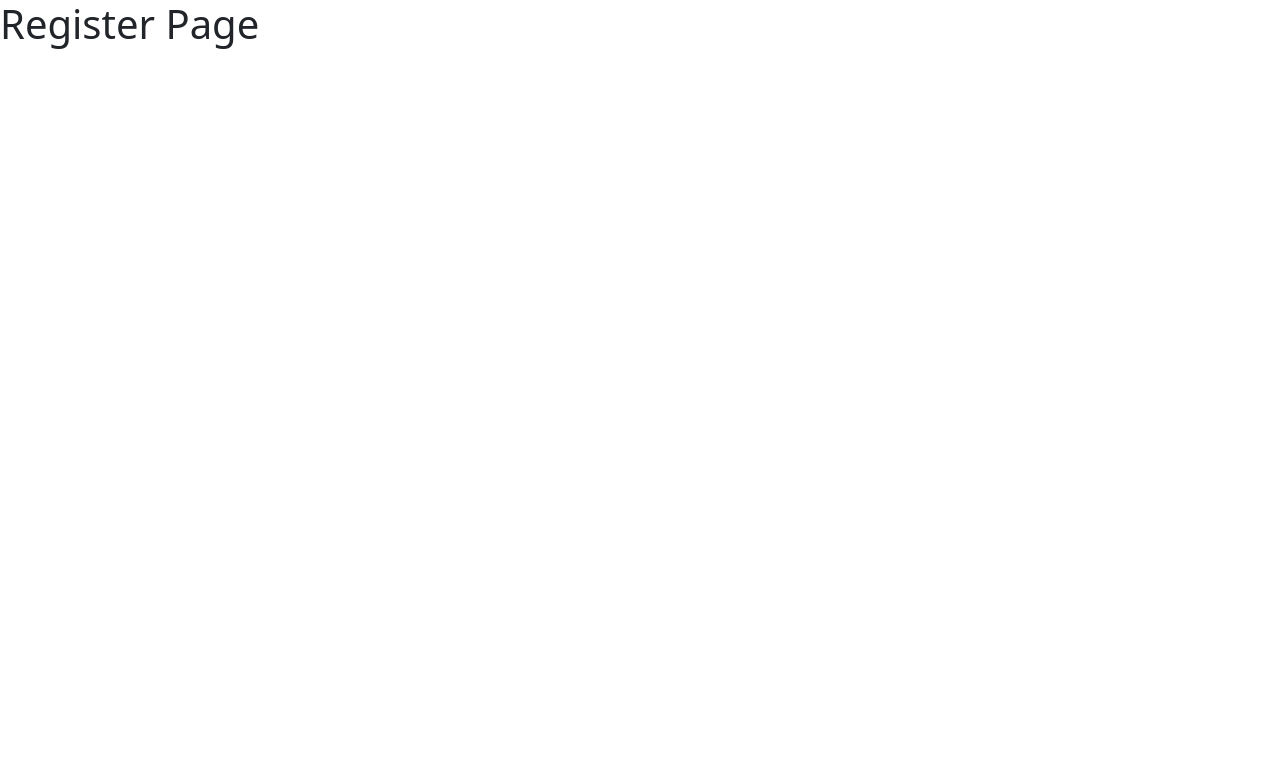
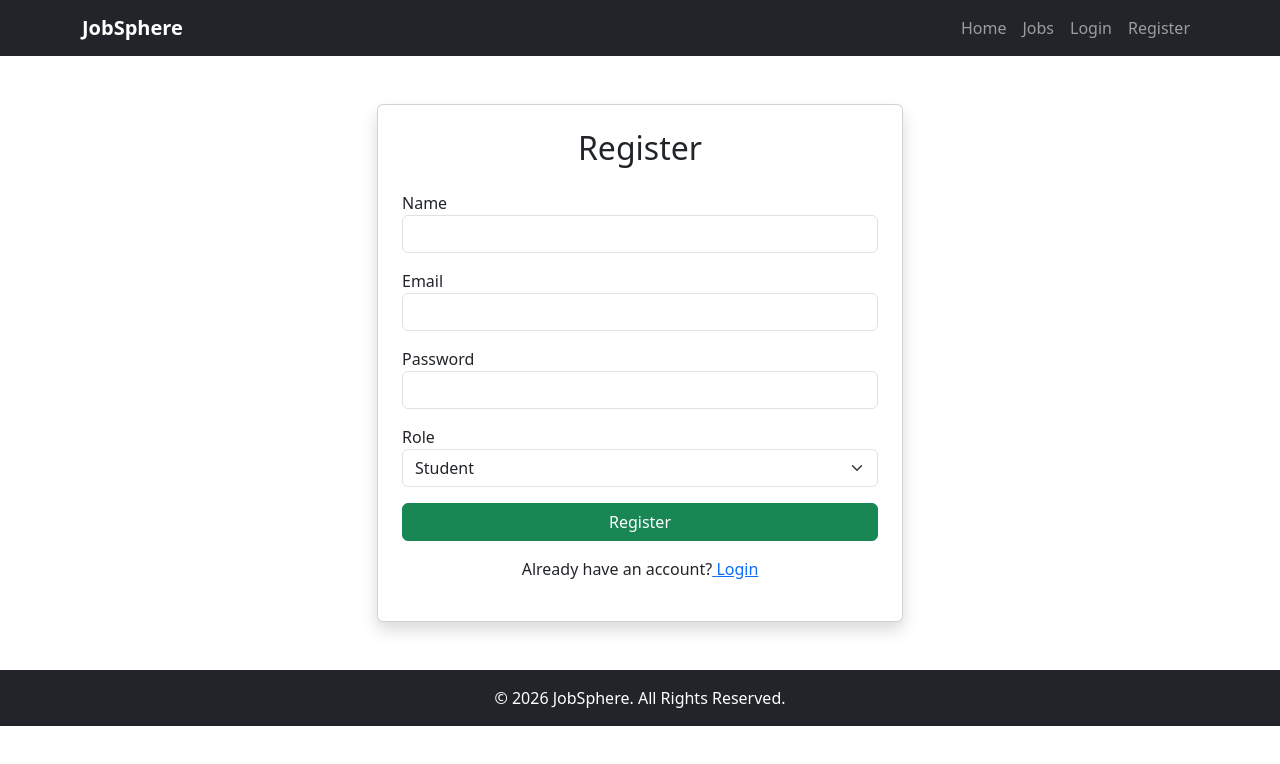
Before and after one commit to samanvitha-05/JobSphere, a React (Vite) app in the folder client/: page /register in a window 1280 px wide. Shown: the top 764 px of the page. Built offline with nearby package versions, Linux system fonts and the light colour scheme.

Commit message:
Implemented frontend authentication with login and registration

```diff
--- a/client/src/pages/Register.jsx
+++ b/client/src/pages/Register.jsx
@@ -1,5 +1,170 @@
+import { useState } from "react";
+import { Link, useNavigate } from "react-router-dom";
+import { ToastContainer, toast } from "react-toastify";
+
+import MainLayout from "../layouts/MainLayout";
+import API from "../services/api";
+
 const Register = () => {
-  return <h1>Register Page</h1>;
+
+    const navigate = useNavigate();
+
+    const [formData, setFormData] = useState({
+        name: "",
+        email: "",
+        password: "",
+        role: "student"
+    });
+
+    const handleChange = (e) => {
+
+        setFormData({
+            ...formData,
+            [e.target.name]: e.target.value
+        });
+
+    };
+
+    const handleSubmit = async (e) => {
+
+        e.preventDefault();
+
+        try {
+
+            const res = await API.post("/auth/register", formData);
+
+            toast.success(res.data.message);
+
+            setTimeout(() => {
+                navigate("/login");
+            }, 1500);
+
+        } catch (error) {
+
+            toast.error(
+                error.response?.data?.message || "Registration Failed"
+            );
+
+        }
+
+    };
+
+    return (
+
+        <MainLayout>
+
+            <ToastContainer />
+
+            <div
+                className="container"
+                style={{ maxWidth: "550px" }}
+            >
+
+                <div className="card shadow p-4 mt-5">
+
+                    <h2 className="text-center mb-4">
+                        Register
+                    </h2>
+
+                    <form onSubmit={handleSubmit}>
+
+                        <div className="mb-3">
+
+                            <label>Name</label>
+
+                            <input
+                                type="text"
+                                className="form-control"
+                                name="name"
+                                value={formData.name}
+                                onChange={handleChange}
+                                required
+                            />
+
+                        </div>
+
+                        <div className="mb-3">
+
+                            <label>Email</label>
+
+                            <input
+                                type="email"
+                                className="form-control"
+                                name="email"
+                                value={formData.email}
+                                onChange={handleChange}
+                                required
+                            />
+
+                        </div>
+
+                        <div className="mb-3">
+
+                            <label>Password</label>
+
+                            <input
+                                type="password"
+                                className="form-control"
+                                name="password"
+                                value={formData.password}
+                                onChange={handleChange}
+                                required
+                            />
+
+                        </div>
+
+                        <div className="mb-3">
+
+                            <label>Role</label>
+
+                            <select
+                                className="form-select"
+                                name="role"
+                                value={formData.role}
+                                onChange={handleChange}
+                            >
+                                <option value="student">
+                                    Student
+                                </option>
+
+                                <option value="recruiter">
+                                    Recruiter
+                                </option>
+
+                                <option value="admin">
+                                    Admin
+                                </option>
+
+                            </select>
+
+                        </div>
+
+                        <button
+                            className="btn btn-success w-100"
+                        >
+                            Register
+                        </button>
+
+                    </form>
+
+                    <p className="text-center mt-3">
+
+                        Already have an account?
+
+                        <Link to="/login">
+                            {" "}Login
+                        </Link>
+
+                    </p>
+
+                </div>
+
+            </div>
+
+        </MainLayout>
+
+    );
+
 };
 
 export default Register;
```
